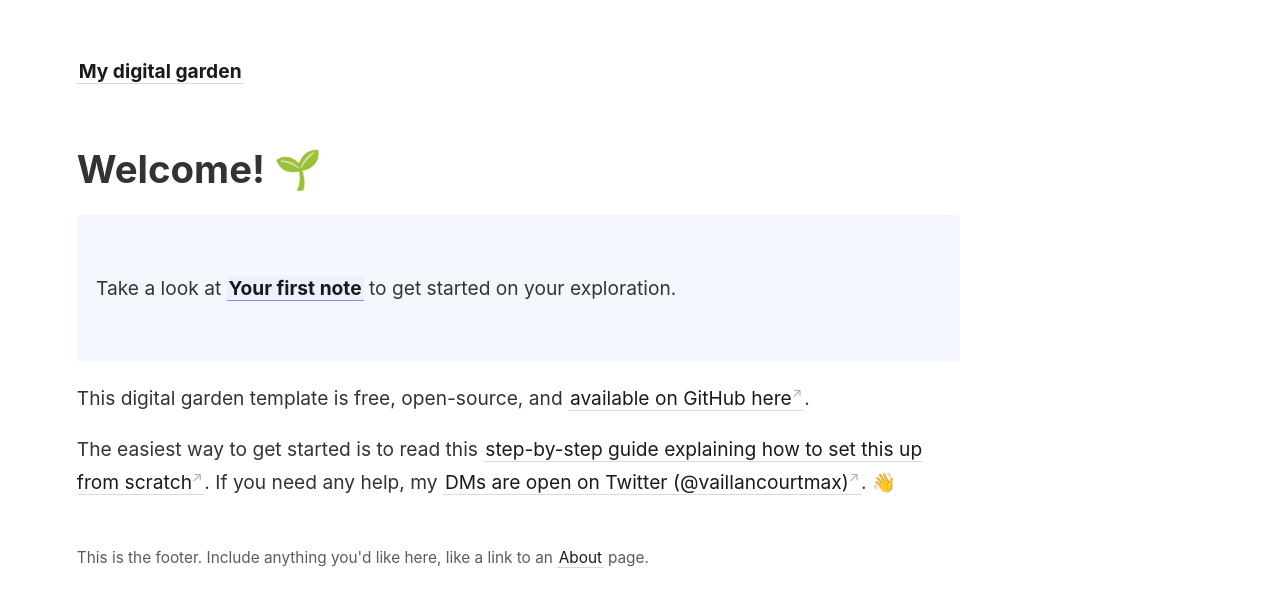
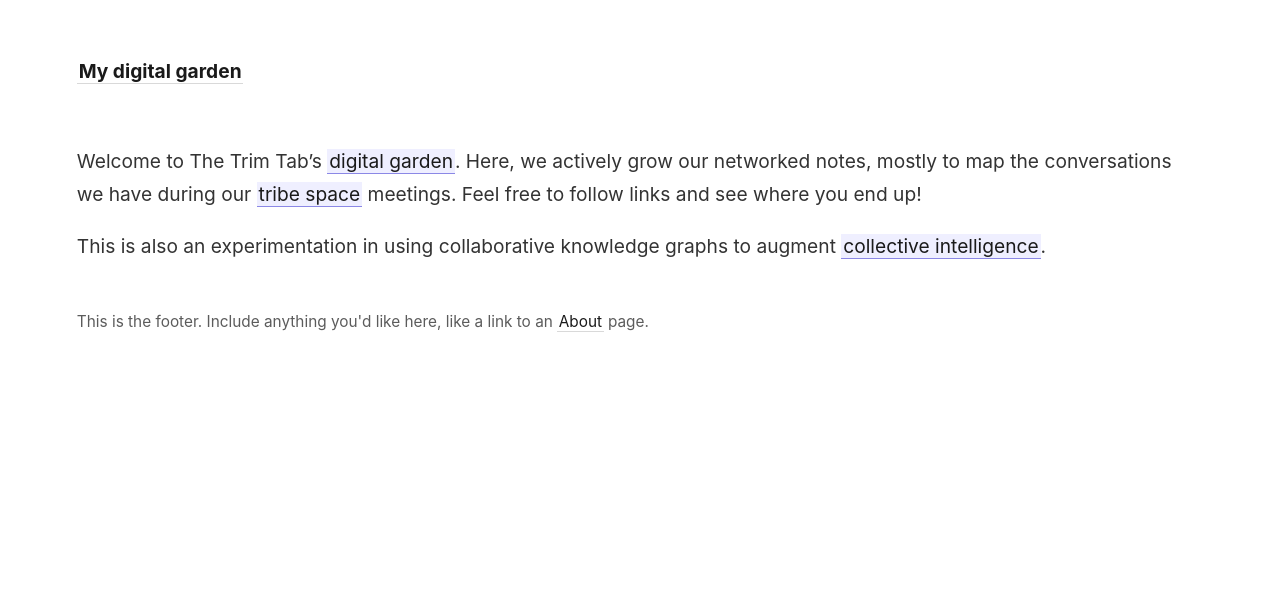
Before and after one commit to thetrimtab/digital-garden, a Jekyll site: the page built from _pages/index.md, in a window 1280 px wide. Shown: the top 607 px of the page. Built offline with Jekyll 4.4.1, drawn with Linux system fonts in a browser that asks for light colours.

Commit message:
initialized digital garden

```diff
--- a/_pages/index.md
+++ b/_pages/index.md
@@ -5,18 +5,6 @@ id: home
 permalink: /
 ---
 
-# Welcome! 🌱
+Welcome to The Trim Tab's [[digital garden]]. Here, we actively grow our networked notes, mostly to map the conversations we have during our [[tribe space]] meetings. Feel free to follow links and see where you end up!
 
-<p style="padding: 3em 1em; background: #f5f7ff; border-radius: 4px;">
-  Take a look at <span style="font-weight: bold">[[Your first note]]</span> to get started on your exploration.
-</p>
-
-This digital garden template is free, open-source, and [available on GitHub here](https://github.com/maximevaillancourt/digital-garden-jekyll-template).
-
-The easiest way to get started is to read this [step-by-step guide explaining how to set this up from scratch](https://maximevaillancourt.com/blog/setting-up-your-own-digital-garden-with-jekyll). If you need any help, my [DMs are open on Twitter (@vaillancourtmax)](https://twitter.com/vaillancourtmax). 👋
-
-<style>
-  .wrapper {
-    max-width: 46em;
-  }
-</style>
+This is also an experimentation in using collaborative knowledge graphs to augment [[collective intelligence]].
```
Also changed, not shown: _notes/cats.md (deleted, +0 -21 lines), _notes/collective intelligence.md (added, +2 -0 lines), _notes/consistency.md (deleted, +0 -7 lines), _notes/digital garden.md (added, +7 -0 lines), _notes/glossary terms/dialectic synthesis.md (added, +2 -0 lines), _notes/glossary.md (added, +3 -0 lines), _notes/move your body every day.md (deleted, +0 -11 lines), _notes/tribe space.md (added, +3 -0 lines), _notes/your-first-note.md (deleted, +0 -106 lines).
